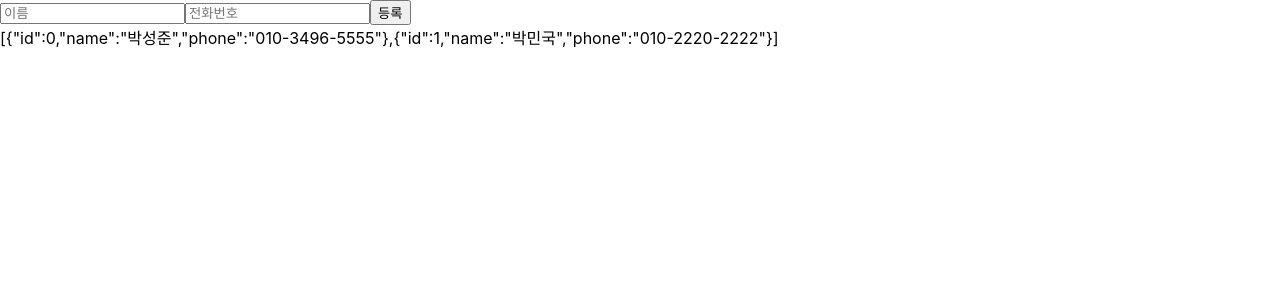
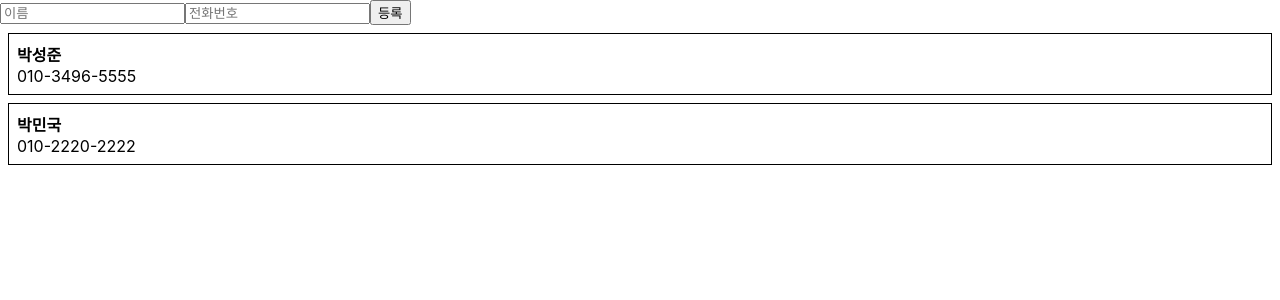
Before and after one commit to sungjoongithub/React, a React (Create React App) app in the folder phone-book/: page / in a window 1280 px wide. Shown: the top 300 px of the page. Built offline with nearby package versions, Linux system fonts and the light colour scheme.

Commit message:
스타일 적용한 전화번호 생성

```diff
--- a/phone-book/src/App.js
+++ b/phone-book/src/App.js
@@ -1,5 +1,6 @@
 import React, { Component } from 'react';
 import PhoneForm from './components/PhoneFrom';
+import PhoneInfoList from './components/PhoneInfoList';
 
 class App extends Component {
  id=2
@@ -25,11 +26,10 @@ class App extends Component {
    }
 
  render(){
-   const{information}=this.state;
-   return(
+      return(
      <div>
        <PhoneForm onCreate={this.handleCreate}/>
-       {JSON.stringify(information)}
+       <PhoneInfoList data={this.state.information}/>
     </div>
    );
  }
--- a/phone-book/src/components/PhoneInfoList.js
+++ b/phone-book/src/components/PhoneInfoList.js
@@ -1,6 +1,6 @@
 import React, { Component } from 'react';
 import PhoneInfo from './PhoneInfo';
-sfs
+
 
 class PhoneInfoList extends Component {
     static defaultProps={
```
